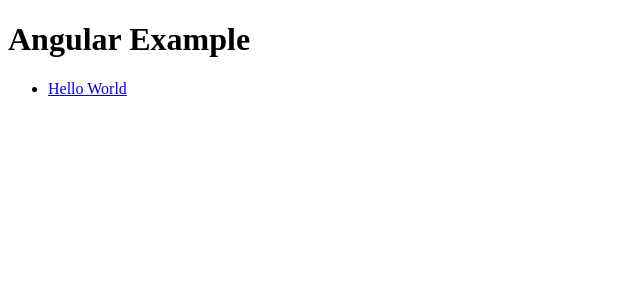
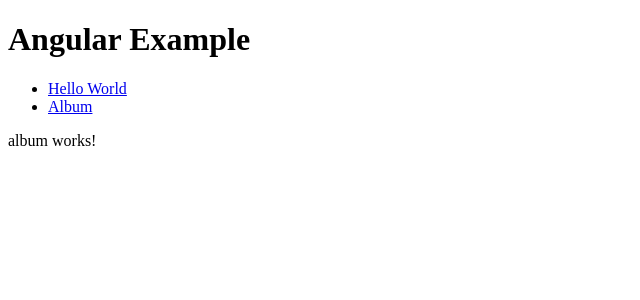
Before and after one commit to UlaSubkowska/BlogAngular6SpringBoot, an Angular app: page /album in a window 1280 px wide. Before the commit this address led to /. Shown: the top 300 px of the page, without its empty margins (0-640 px from the left). Built offline with nearby package versions, Linux system fonts and the light colour scheme.

Commit message:
album module

```diff
--- /dev/null
+++ b/src/app/album/album.component.html
@@ -0,0 +1,3 @@
+<p>
+  album works!
+</p>
--- /dev/null
+++ b/src/app/album/album.component.ts
@@ -0,0 +1,15 @@
+import { Component, OnInit } from '@angular/core';
+
+@Component({
+  selector: 'app-album',
+  templateUrl: './album.component.html',
+  styleUrls: ['./album.component.css']
+})
+export class AlbumComponent implements OnInit {
+
+  constructor() { }
+
+  ngOnInit() {
+  }
+
+}
--- a/src/app/app-routing/app-routing.module.ts
+++ b/src/app/app-routing/app-routing.module.ts
@@ -2,9 +2,11 @@
 import { RouterModule, Routes } from '@angular/router';
 
 import { HelloWorldComponent } from '../hello-world/hello-world.component';
+import { AlbumComponent } from '../album/album.component';
 
 const routes: Routes = [
-  {path: 'hello-world', component: HelloWorldComponent }
+  {path: 'hello-world', component: HelloWorldComponent },
+  {path: 'album', component: AlbumComponent}
 ];
 
 @NgModule({
--- a/src/app/app.component.html
+++ b/src/app/app.component.html
@@ -5,6 +5,7 @@
 <nav>
   <ul class="nav">
     <li><a routerLink="/hello-world">Hello World</a></li>
+    <li><a routerLink="/album">Album</a></li>
   </ul>
 </nav>
 
--- a/src/app/app.module.ts
+++ b/src/app/app.module.ts
@@ -5,11 +5,13 @@
 
 import { AppComponent } from './app.component';
 import { HelloWorldComponent } from './hello-world/hello-world.component';
+import { AlbumComponent } from './album/album.component';
 
 @NgModule({
   declarations: [
     AppComponent,
-    HelloWorldComponent
+    HelloWorldComponent,
+    AlbumComponent
   ],
   imports: [
     BrowserModule,
```
Also changed, not shown: src/app/album/album.component.css (added), 1 other file (tests, documents, lock files or other folders).
